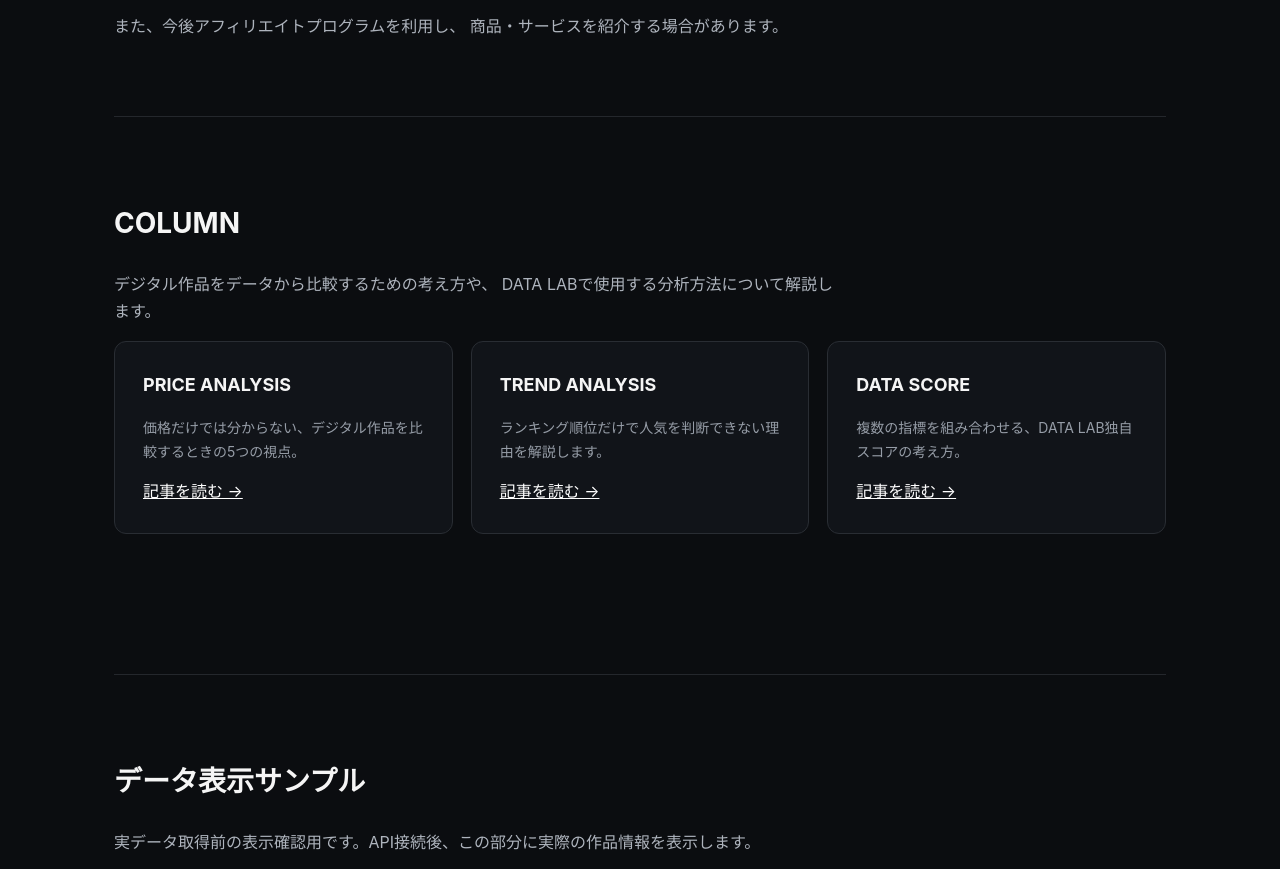
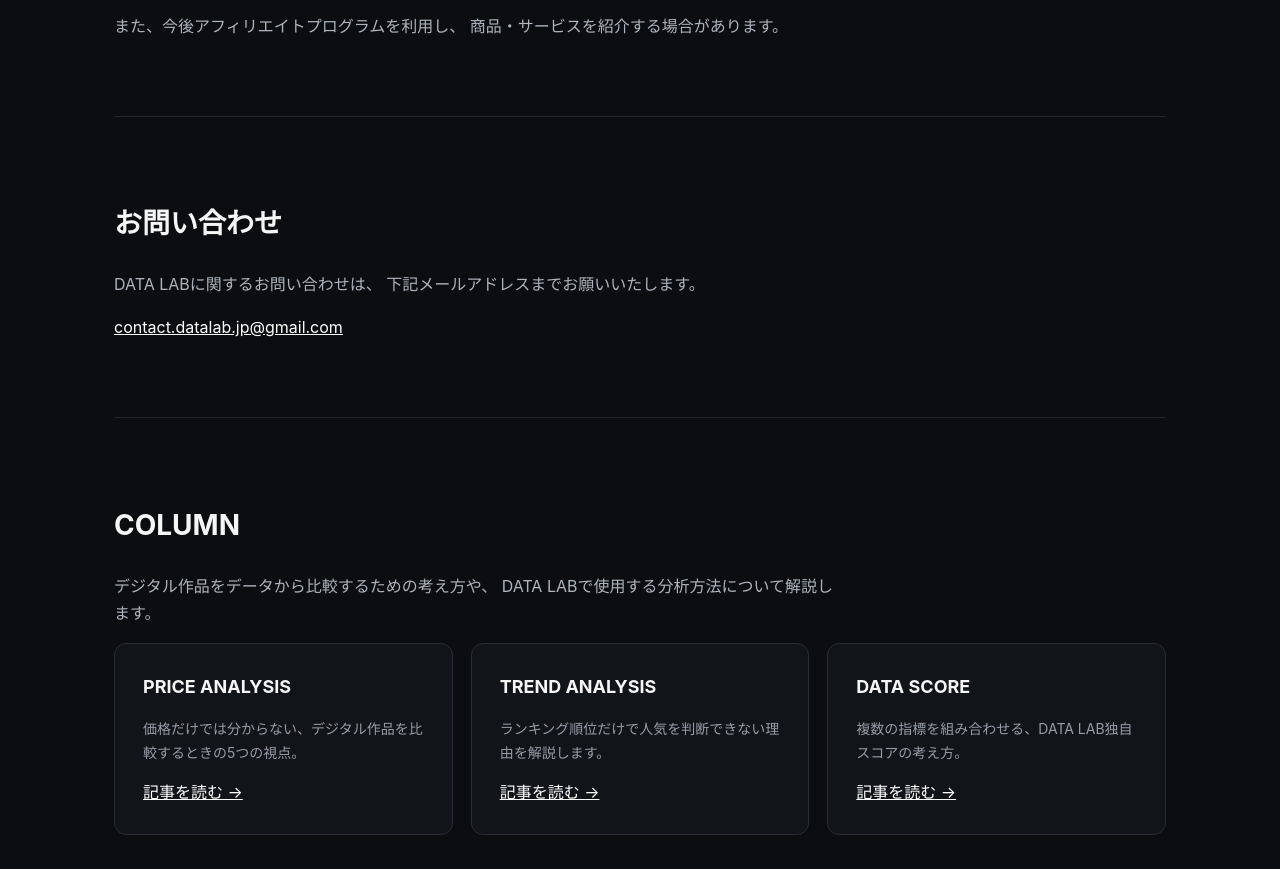
Before and after one commit to tripsoundterrorist/data-lab-jp, a plain HTML site: page index.html in a window 1280 px wide. Shown: the part 1844-2713 px from the top of the page. Drawn offline with Linux system fonts and the light colour scheme.

Commit message:
Update index.html

```diff
--- a/index.html
+++ b/index.html
@@ -260,7 +260,23 @@
     </p>
   </section>
 
+<section>
+  <h2>お問い合わせ</h2>
 
+  <p>
+    DATA LABに関するお問い合わせは、
+    下記メールアドレスまでお願いいたします。
+  </p>
+
+  <p>
+    <a
+      href="mailto:contact.datalab.jp@gmail.com"
+      style="color:#ffffff; text-decoration:underline;"
+    >
+      contact.datalab.jp@gmail.com
+    </a>
+  </p>
+</section>
 
 <section>
   <h2>COLUMN</h2>
```
